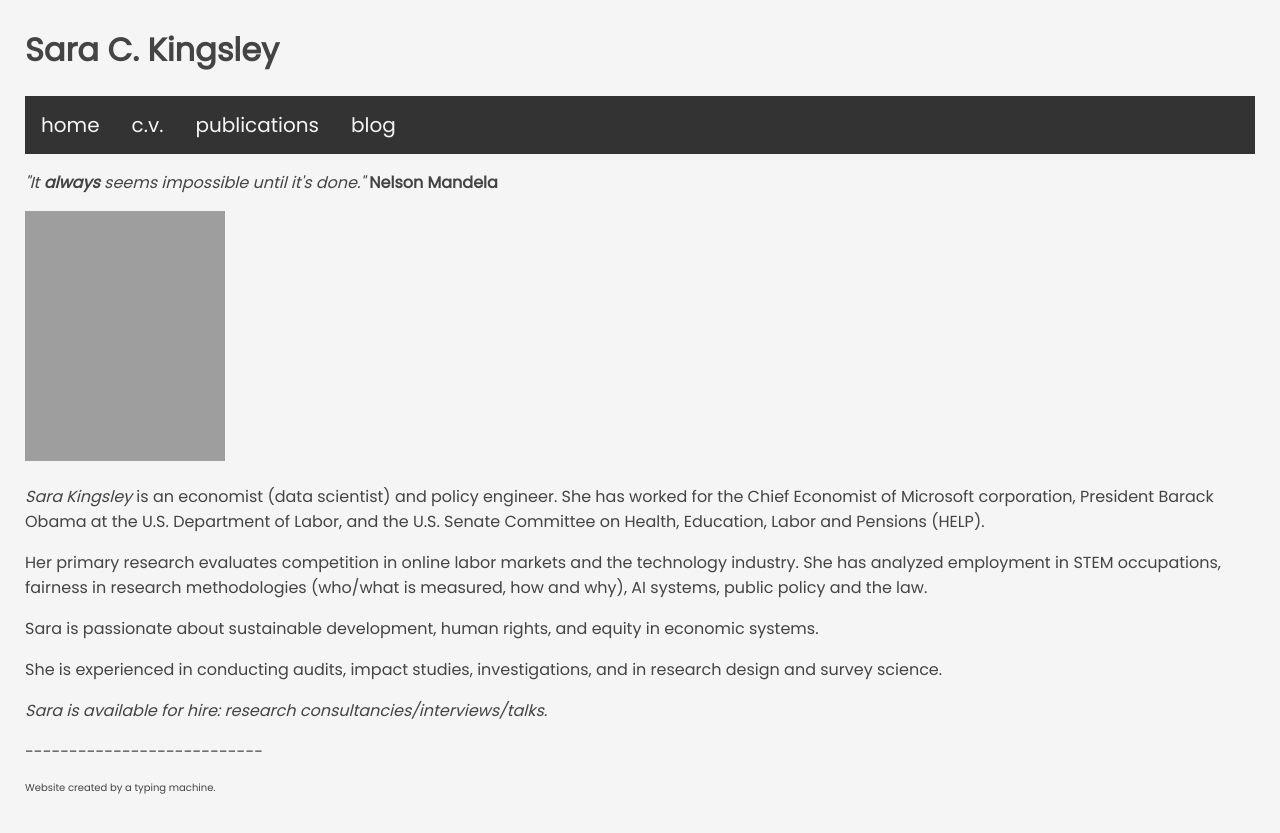
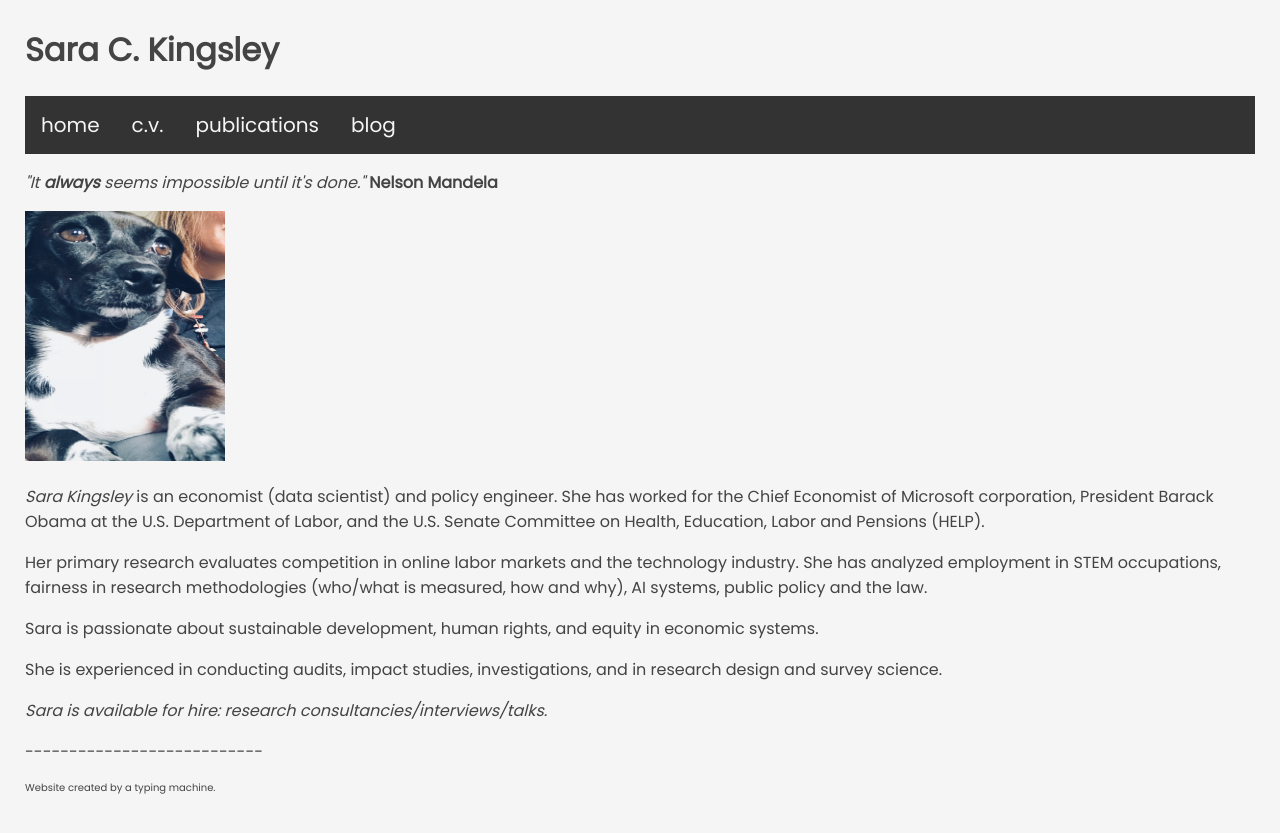
Before and after one commit to sarakingsley/sarakingsley.github.io, a Jekyll site: the page built from README.md, in a window 1280 px wide. Shown: the top 833 px of the page. Built offline with Jekyll 4.4.1, drawn with Linux system fonts in a browser that asks for light colours; some web fonts are replaced; our own code applies the rules of GitHub Pages for plain Markdown files.

Commit message:
Update home.html

```diff
--- a/_layouts/home.html
+++ b/_layouts/home.html
@@ -55,7 +55,7 @@
 
     <main>
       <p id="mandelaquote"><i>"It <b>always</b> seems impossible until it's done."</i> <b>Nelson Mandela</b> </p>
-      <img src="https://sarakingsley.github.io/sarakingsley/IMG_E0431.JPG" width="200"
+      <img src="https://sarakingsley.github.io/IMG_E0431.JPG" width="200"
            height="250">
       <p><i>Sara Kingsley</i> is an economist (data scientist) and policy engineer. She has worked for the Chief Economist of Microsoft corporation, President Barack Obama at the U.S. Department of Labor, and the U.S. Senate Committee on Health, Education, Labor and Pensions (HELP).</p>
       <p>Her primary research evaluates competition in online labor markets and the technology industry. She has analyzed employment in STEM occupations, fairness in research methodologies (who/what is measured, how and why), AI systems, public policy and the law. </p>
```
